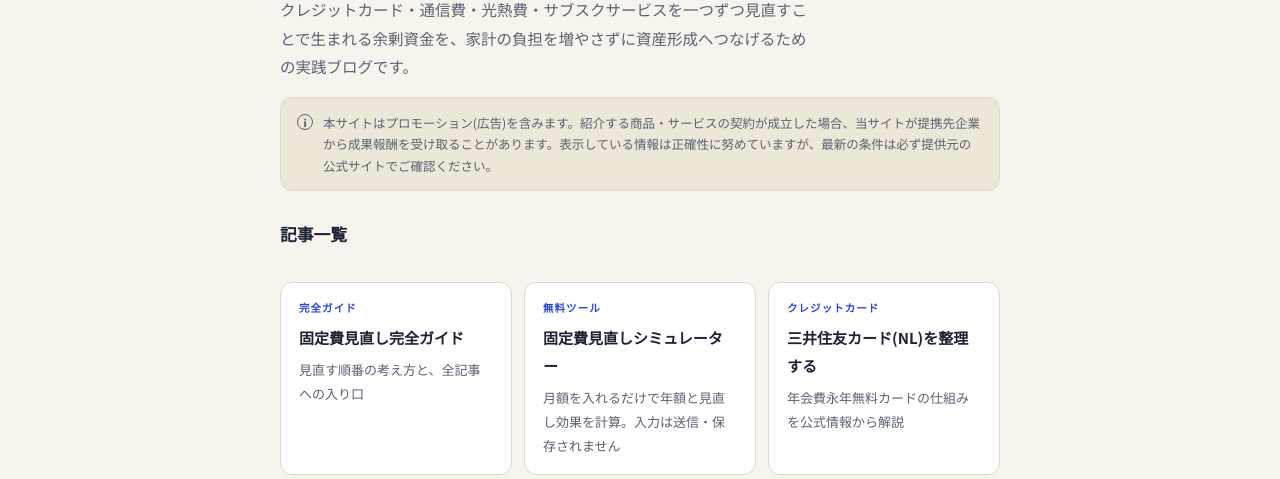
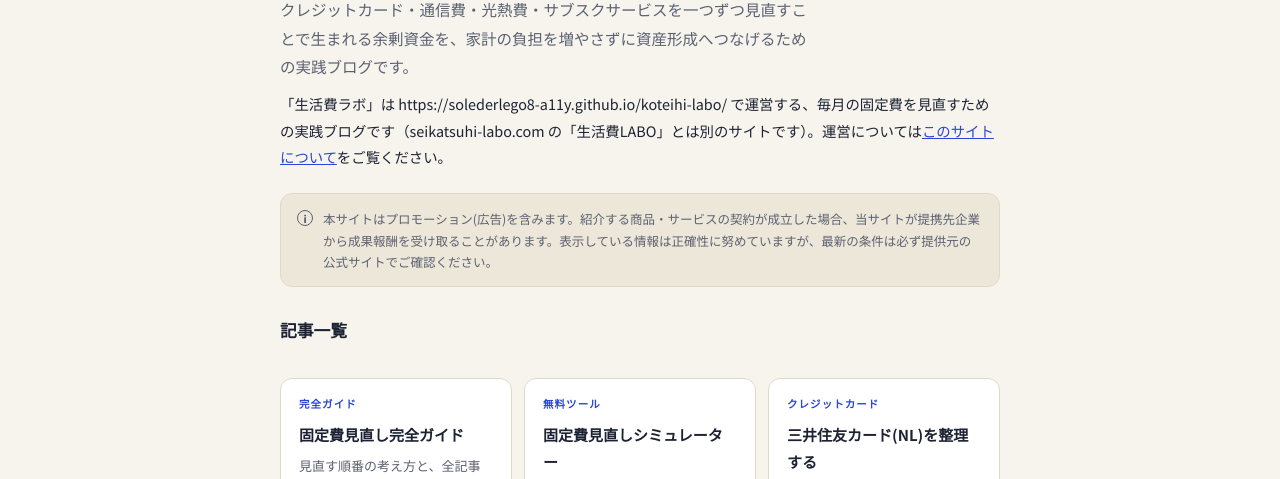
Before and after one commit to solederlego8-a11y/koteihi-labo, a plain HTML site: page index.html in a window 1280 px wide. Shown: the part 245-724 px from the top of the page. Drawn offline with Linux system fonts and the light colour scheme.

Commit message:
LLMO対策：トップ冒頭に素性文（ドメイン明示・別サイトとの区別・aboutリンク）を追加

```diff
--- a/index.html
+++ b/index.html
@@ -76,6 +76,7 @@ if(typeof gtag==='function'){document.addEventListener('click',function(e){var a
       <p class="eyebrow">koteihi-labo</p>
       <h1>毎月の固定費を見直して、<br>浮いたお金を資産形成へ</h1>
       <p class="lede">クレジットカード・通信費・光熱費・サブスクサービスを一つずつ見直すことで生まれる余剰資金を、家計の負担を増やさずに資産形成へつなげるための実践ブログです。</p>
+      <p style="font-size:.9rem;margin-top:10px;">「生活費ラボ」は https://solederlego8-a11y.github.io/koteihi-labo/ で運営する、毎月の固定費を見直すための実践ブログです（seikatsuhi-labo.com の「生活費LABO」とは別のサイトです）。運営については<a href="about.html">このサイトについて</a>をご覧ください。</p>
     </div>
 
     <div class="disclosure">
```
